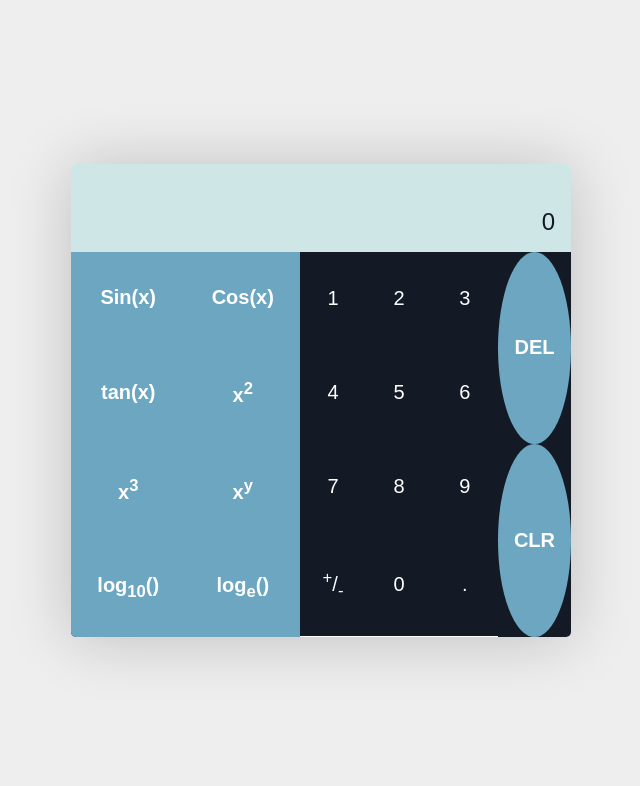
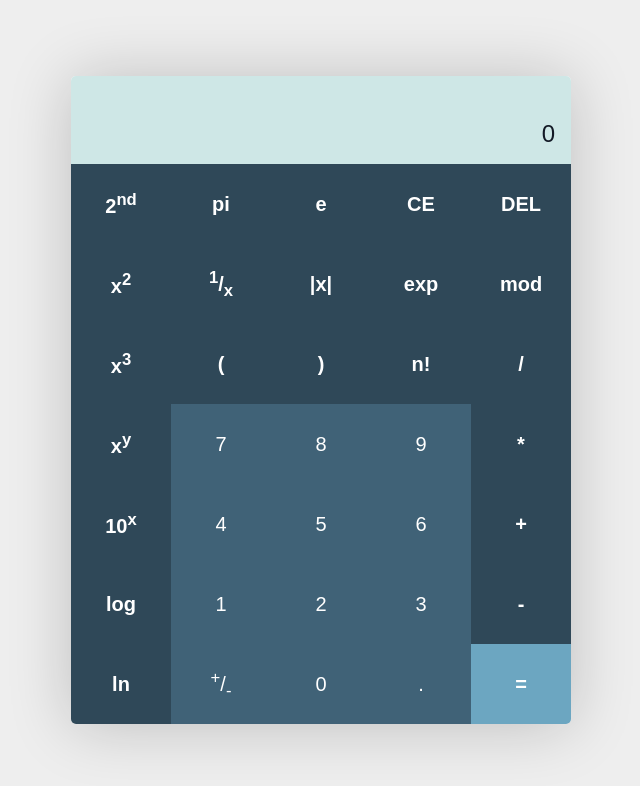
Before and after one commit to AchintyaNigam/SciCalc, a React (Create React App) app: page / in a window 1280 px wide. Shown: the top 786 px of the page, without its empty margins (319-959 px from the left). Built offline with nearby package versions, Linux system fonts and the light colour scheme; the HTML template or start-up script is replaced by a standard one.

Commit message:
more buttons added and other UI changes

```diff
--- a/src/App.js
+++ b/src/App.js
@@ -31,7 +31,19 @@ function App() {
   const createDigits = () => {
     const digits = [];
 
-    for(let i = 1; i < 10; i++)
+    for(let i = 7; i < 10; i++)
+    {
+      digits.push(
+        <button onClick={()=>updateCalc(i.toString())} key={i}>{i}</button>
+      )
+    }
+    for(let i = 4; i < 7; i++)
+    {
+      digits.push(
+        <button onClick={()=>updateCalc(i.toString())} key={i}>{i}</button>
+      )
+    }
+    for(let i = 1; i < 4; i++)
     {
       digits.push(
         <button onClick={()=>updateCalc(i.toString())} key={i}>{i}</button>
@@ -111,30 +123,46 @@ function App() {
           <br /> &nbsp;
           {result || "0"}
         </div>
+        <div className='non-changing-buttons'>
+          <button>2<sup>nd</sup></button>
+          <button>pi</button>
+          <button>e</button>
+          <button onClick={clear}>CE</button>
+          <button onClick={deleteLast}>DEL</button>
+        </div>
 
         <div className='buttons_container'>
           <div className='scientific_operators'>
-            <button>Sin(x)</button>
-            <button>Cos(x)</button>
-            <button>tan(x)</button>
             <button>x<sup>2</sup></button>
             <button>x<sup>3</sup></button>
             <button>x<sup>y</sup></button>
-            <button>log<sub>10</sub>()</button>
-            <button>log<sub>e</sub>()</button>
+            <button>10<sup>x</sup></button>
+            <button>log</button>
+            <button>ln</button>
 
           </div>
-          <div className="digits">
-            { createDigits() }
-            <button onClick={negate}><sup>+</sup>/<sub>-</sub></button>
-            <button onClick={()=>updateCalc('0')}>0</button>
-            <button onClick={()=>updateCalc('.')}>.</button>
+          <div className='buttons_container_child'>
 
+            <div className='secondary_buttons'>
+              <button><sup>1</sup>/<sub>x</sub></button>
+              <button>|x|</button>
+              <button>exp</button>
+              <button>(</button>
+              <button>)</button>
+              <button>n!</button>
+            </div>
+
+            <div className="digits">
+              { createDigits() }
+              <button onClick={negate}><sup>+</sup>/<sub>-</sub></button>
+              <button onClick={()=>updateCalc('0')}>0</button>
+              <button onClick={()=>updateCalc('.')}>.</button>
+            </div>
           </div>
 
+
           <div className="operators">
-            <button onClick={deleteLast}>DEL</button>
-            <button onClick={clear}>CLR</button>
+            <button>mod</button>
             <button onClick={()=>updateCalc('/')}>/</button>
             <button onClick={()=>updateCalc('*')}>*</button>
             <button onClick={()=>updateCalc('+')}>+</button>
--- a/src/index.css
+++ b/src/index.css
@@ -1,9 +1,14 @@
 :root {
-  --primary: #6ca6c1;
-  --secondary: #072ac8;
+  /*--primary: ;*/
+  --primary: #2f4858;
+  --secondary: #6ca6c1;
   --display: #cee7e6;
+  --digits: #406277;
   --dark: #131a26;
   --light: #eee;
+  --button-width: 80px;
+  --button-height: 100px;
+  --fweight: 700;
 }
 
 *{
@@ -47,6 +52,32 @@ body{
   display: flex;
 }
 
+.secondary_buttons{
+  display: grid;
+  grid-template-rows: repeat(2, var(--button-width));
+  grid-template-columns: repeat(3, var(--button-height));
+  background-color: var(--light);
+}
+
+.secondary_buttons button{
+  font-weight: var(--fweight);
+  background-color: var(--primary);
+
+}
+.non-changing-buttons{
+  display: grid;
+  grid-template-rows: var(--button-width);
+  grid-template-columns: repeat(5, var(--button-height));
+  background-color: var(--light);
+
+}
+
+.non-changing-buttons button{
+  width: 100%;
+  font-weight: var(--fweight);
+  background-color: var(--primary);
+}
+
 
 .display span {
   font-size: 14px;
@@ -69,47 +100,49 @@ button:hover{
 
 .operators {
   display: grid;
-  grid-template-rows: repeat(5, 50%);
-  grid-template-columns: repeat(auto-fit, minmax(100px));
-  justify-items: space-evenly;
-  align-items: space-evenly;
-  background-color: var(--dark);
+  grid-template-rows: repeat(5, var(--button-width));
+  grid-template-columns: var(--button-height);
+
+  background-color: var(--light);
 }
 
 .operators button{
-  /*flex: 1 1 33.333%;*/
   box-shadow: var(--display);
   border: 0;
-  width: 100%;
-  border-radius: 100%;
   background-color: var(--primary);
   font-weight: 700;
 }
 
 .scientific_operators
 {
-  display: flex;
-  flex-wrap: wrap;
-  background-color: var(--dark);
+  display: grid;
+  grid-template-rows: repeat(5, var(--button-width));
+  grid-template-columns: var(--button-height);
+  background-color: var(--light);
 }
 
 
 .scientific_operators button{
-  flex: 1 1 33.333%;
-  width: 100%;
   background-color: var(--primary);
   font-weight: 700;
 }
 
 .digits {
-  display: flex;
-  flex-wrap: wrap;
+  transition: 0.2s;
+  display: grid;
+  grid-template-rows: repeat(4, var(--button-width));
+  grid-template-columns: repeat(3, var(--button-height));
+  background-color: var(--dark);
+}
+
+.digits:hover
+{
+  box-shadow: 0px 2px 64px rgba(0, 0, 0, 0.2);
+  scale: 101%;
 }
 
 .digits button {
-  flex: 1 1 33.333%;
-  max-width: 33.333%;
-  background-color: var(--dark);
+  background-color: var(--digits);
 }
 
 #equalto{
```
